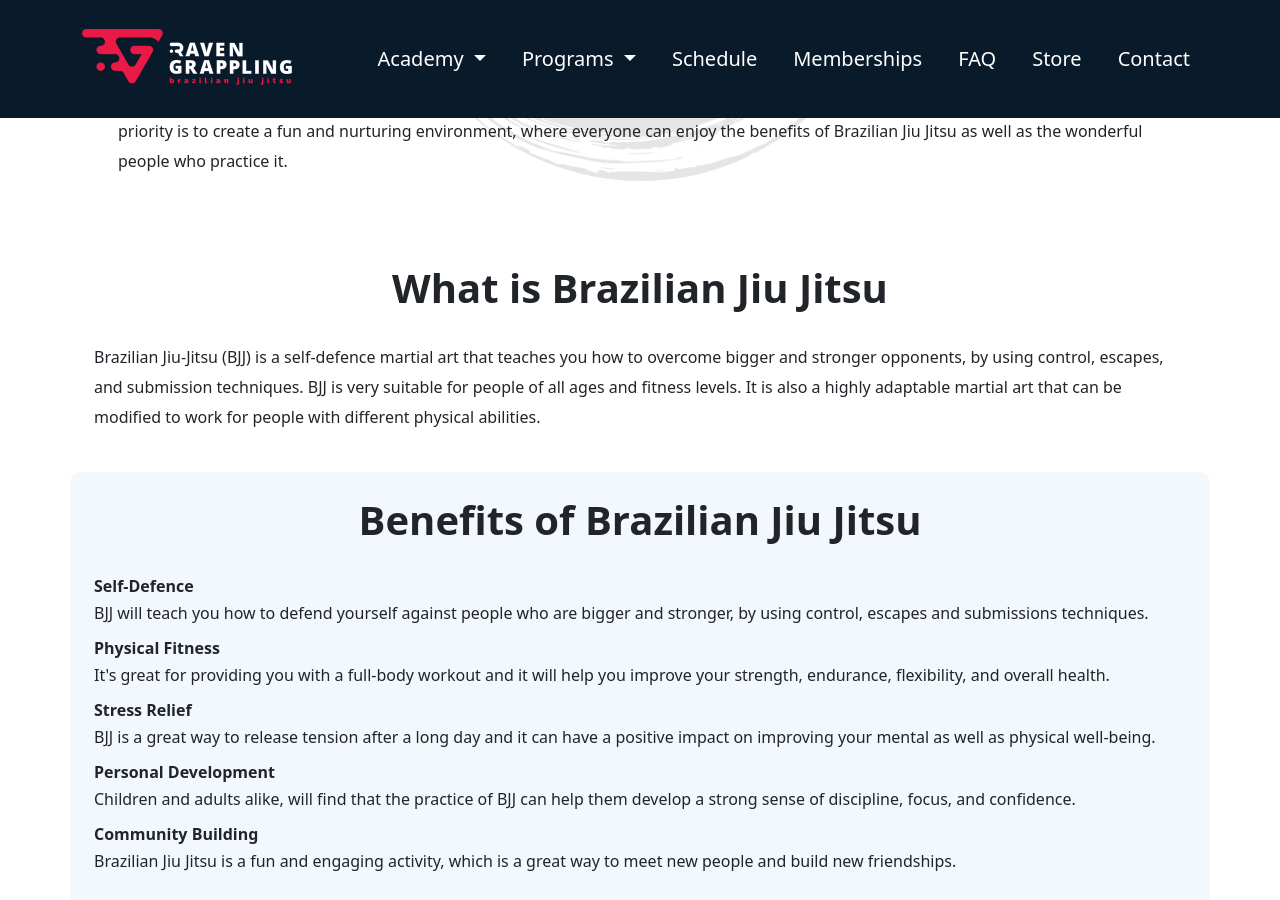
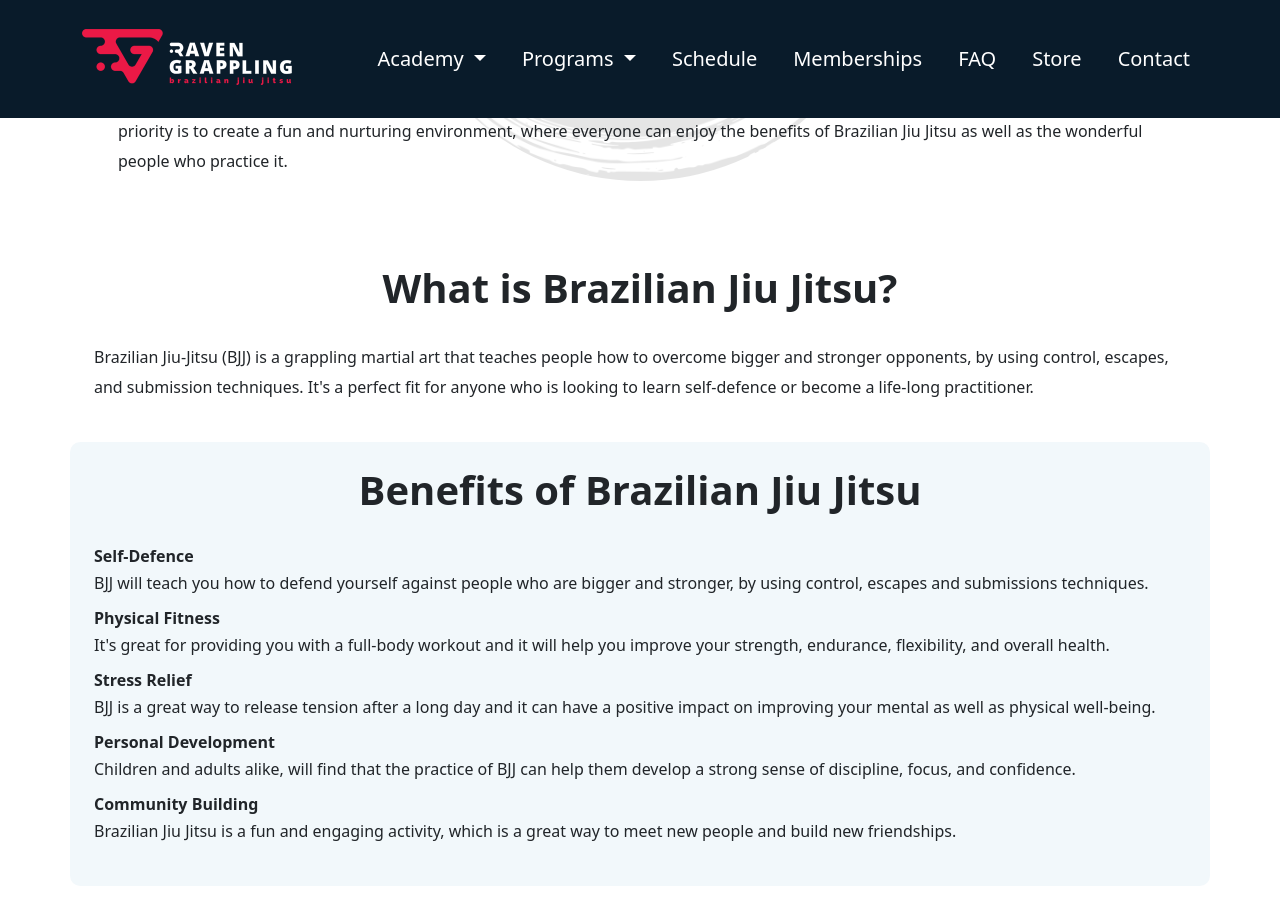
Before and after one commit to RavenGrappling/RavenGrappling.github.io, a Jekyll site: the page built from index.md, in a window 1280 px wide and 900 px high, scrolled down 1066 px. Built offline with Jekyll 4.4.1, drawn with Linux system fonts in a browser that asks for light colours.

Commit message:
Update index.md

```diff
--- a/index.md
+++ b/index.md
@@ -32,9 +32,9 @@ layout: default
 </div>
 
 <div class="container py-5 px-4 p-lg-4">
-  <h1 class="text-center fw-bold">What is Brazilian Jiu Jitsu</h1>
+  <h1 class="text-center fw-bold">What is Brazilian Jiu Jitsu?</h1>
   <p>
-    Brazilian Jiu-Jitsu (BJJ) is a self-defence martial art that teaches you how to overcome bigger and stronger opponents, by using control, escapes, and submission techniques. BJJ is very suitable for people of all ages and fitness levels. It is also a highly adaptable martial art that can be modified to work for people with different physical abilities.
+    Brazilian Jiu-Jitsu (BJJ) is a grappling martial art that teaches people how to overcome bigger and stronger opponents, by using control, escapes, and submission techniques. It's a perfect fit for anyone who is looking to learn self-defence or become a life-long practitioner.
   </p>
 </div>
 
```
